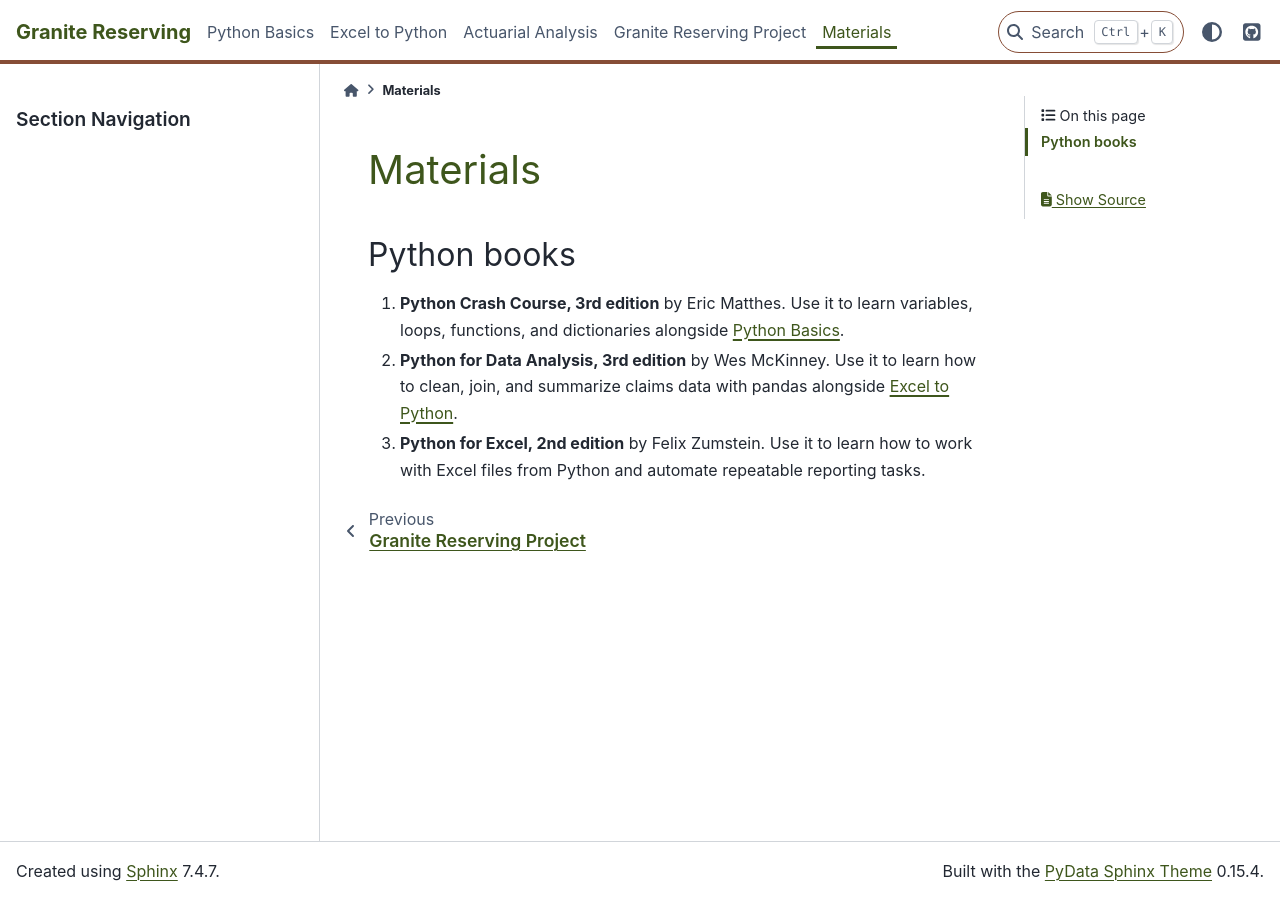
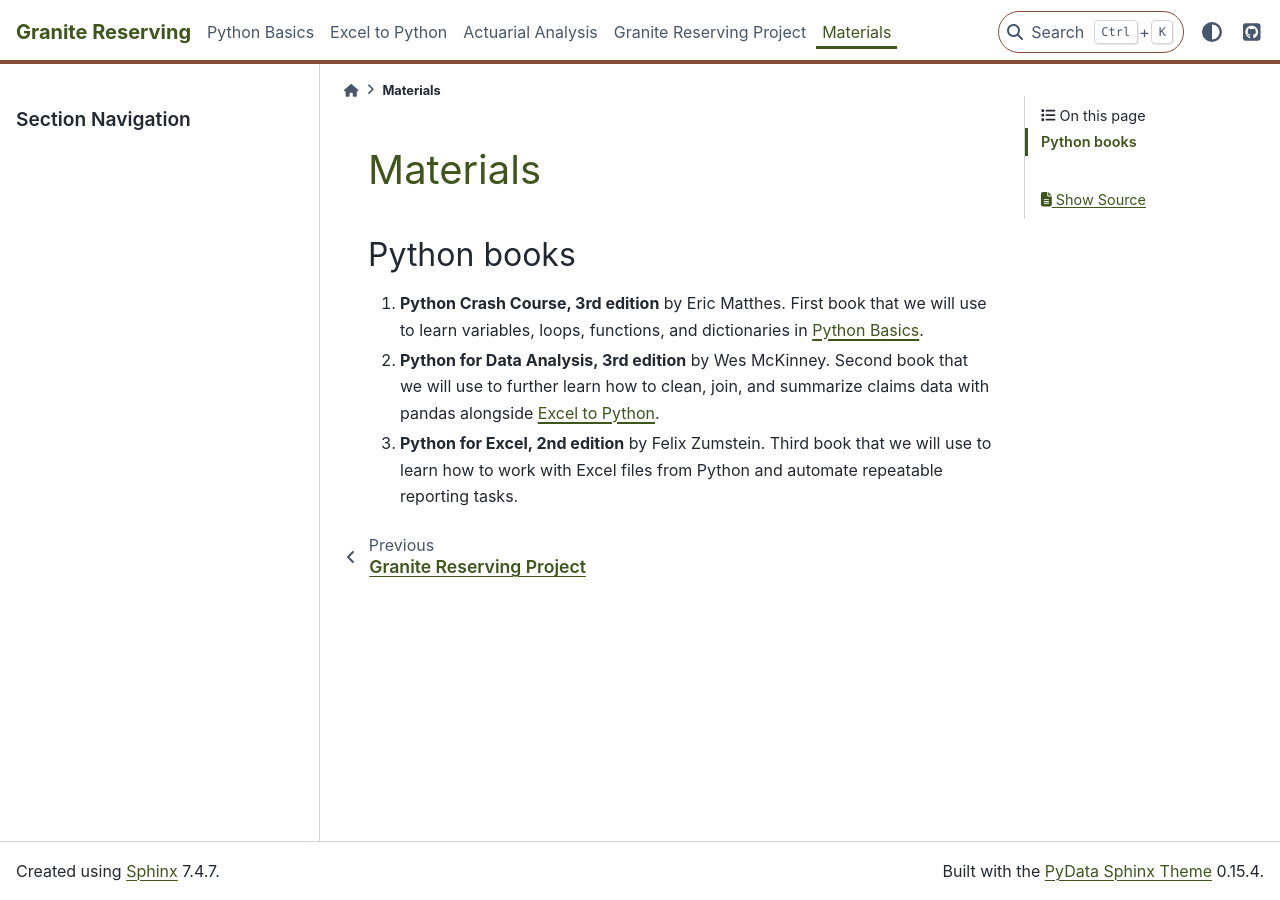
Before and after one commit to cam-leo/Granite-Reserving, a Sphinx documentation site: the page built from docs/source/materials.md, in a window 1280 px wide. Built offline with Sphinx 7.4.7 and the PyData theme 0.15.4, drawn with Linux system fonts in a browser that asks for light colours.

Commit message:
Revise descriptions of Python books in materials.md

```diff
--- a/docs/source/materials.md
+++ b/docs/source/materials.md
@@ -2,6 +2,6 @@
 
 ## Python books
 
-1. **Python Crash Course, 3rd edition** by Eric Matthes. Use it to learn variables, loops, functions, and dictionaries alongside [Python Basics](python-basics.md).
-2. **Python for Data Analysis, 3rd edition** by Wes McKinney. Use it to learn how to clean, join, and summarize claims data with pandas alongside [Excel to Python](excel-to-python.md).
-3. **Python for Excel, 2nd edition** by Felix Zumstein. Use it to learn how to work with Excel files from Python and automate repeatable reporting tasks.
+1. **Python Crash Course, 3rd edition** by Eric Matthes. First book that we will use to learn variables, loops, functions, and dictionaries in [Python Basics](python-basics.md).
+2. **Python for Data Analysis, 3rd edition** by Wes McKinney. Second book that we will use to further learn how to clean, join, and summarize claims data with pandas alongside [Excel to Python](excel-to-python.md).
+3. **Python for Excel, 2nd edition** by Felix Zumstein. Third book that we will use to learn how to work with Excel files from Python and automate repeatable reporting tasks.
```
